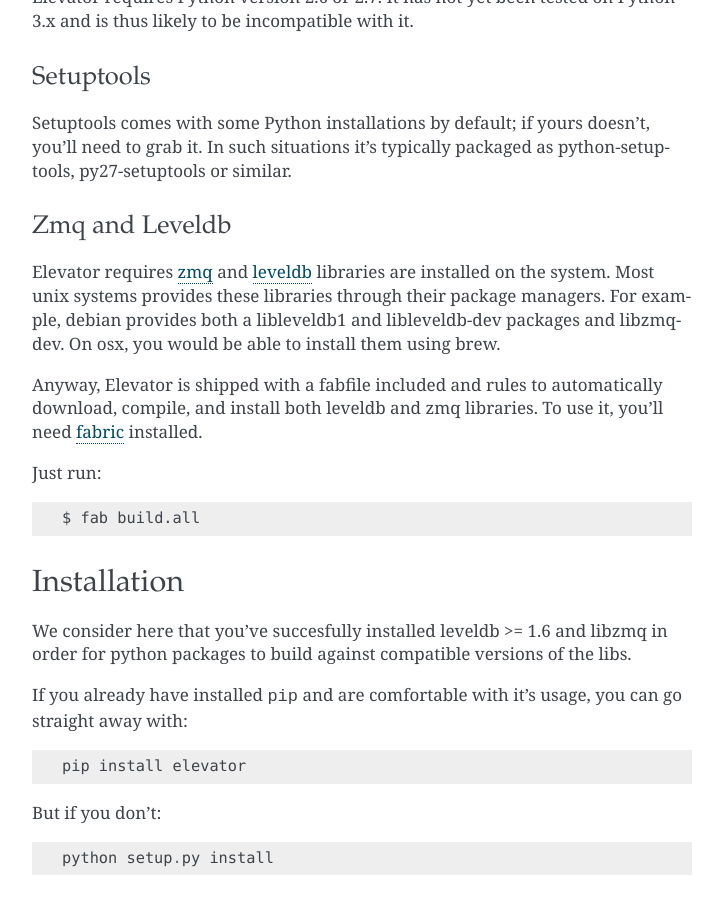
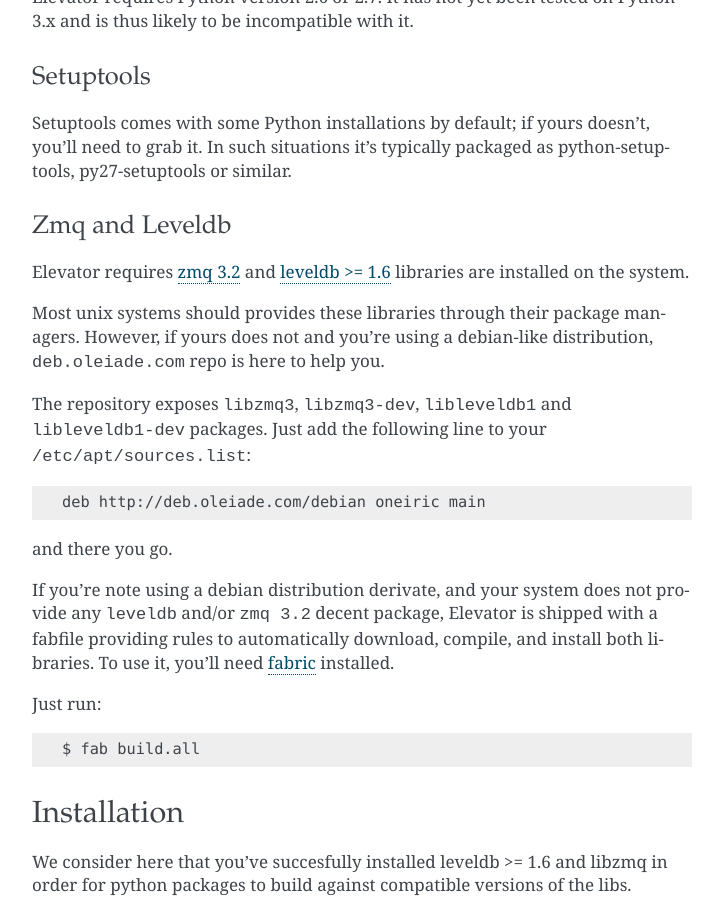
Before and after one commit to oleiade/Elevator, a Sphinx documentation site: the page built from docs/source/guide.rst, in a window 1280 px wide and 900 px high, scrolled down 978 px. Shown: the whole window, without its empty margins (388-1111 px from the left). Built offline with Sphinx 7.4.7, drawn with Linux system fonts in a browser that asks for light colours.

Commit message:
Update: dependencies install instructions

```diff
--- a/docs/source/guide.rst
+++ b/docs/source/guide.rst
@@ -52,11 +52,20 @@
 Zmq and Leveldb
 --------------------
 
-Elevator requires `zmq <http://zeromq.org>`_ and `leveldb <http://code.google.com/p/leveldb/>`_ libraries are installed on the system. Most unix systems provides
-these libraries through their package managers. For example, debian provides both a libleveldb1 and libleveldb-dev packages and libzmq-dev. On osx, you would be able to install them using brew.
+Elevator requires `zmq 3.2 <http://zeromq.org>`_ and `leveldb >= 1.6 <http://code.google.com/p/leveldb/>`_ libraries are installed on the system.
 
-Anyway, Elevator is shipped with a fabfile included and rules to automatically download, compile, and install
-both leveldb and zmq libraries. To use it, you'll need `fabric <http://docs.fabfile.org/>`_ installed.
+Most unix systems should provides these libraries through their package managers. However, if yours does not and you're using a debian-like distribution, ``deb.oleiade.com`` repo is here to help you.
+
+The repository exposes ``libzmq3``, ``libzmq3-dev``, ``libleveldb1`` and ``libleveldb1-dev`` packages. Just add the following line to your ``/etc/apt/sources.list``:
+
+.. code-block:: bash
+
+    deb http://deb.oleiade.com/debian oneiric main
+
+and there you go.
+
+
+If you're note using a debian distribution derivate, and your system does not provide any ``leveldb`` and/or ``zmq 3.2`` decent package, Elevator is shipped with a fabfile providing rules to automatically download, compile, and install both libraries. To use it, you'll need `fabric <http://docs.fabfile.org/>`_ installed.
 
 Just run:
 
```
Also changed, not shown: README.rst (+18 -2 lines).
